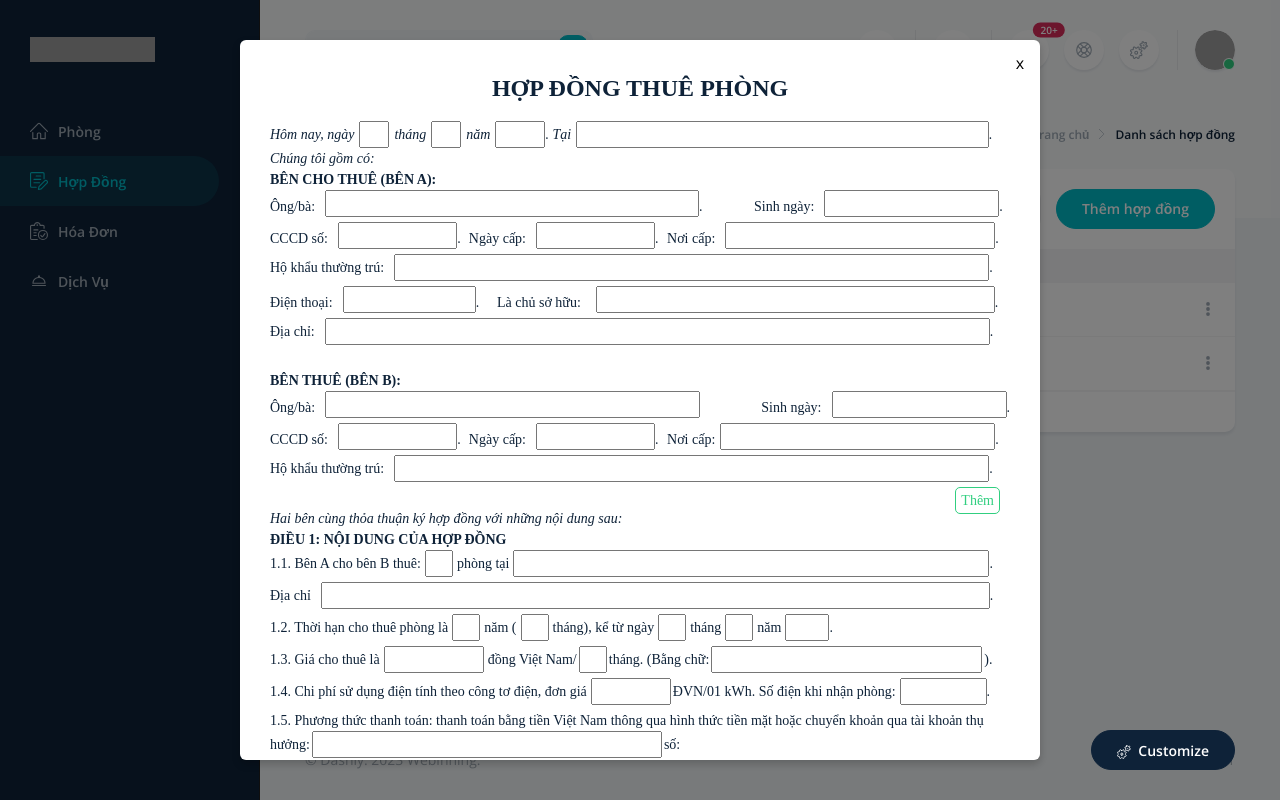
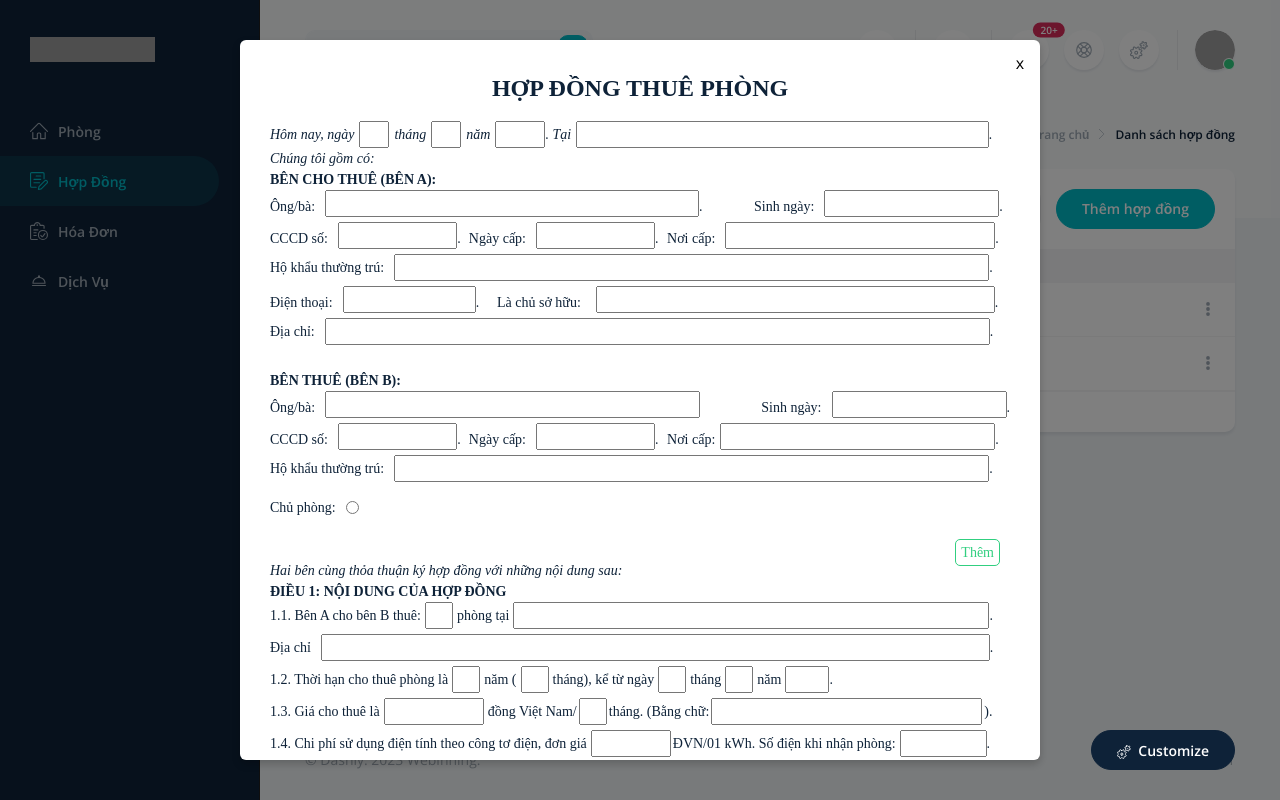
Before and after one commit to lochuung/nhatro-ui, a React (Vite) app: page /contracts in a window 1280 px wide. Both pictures are taken after a click on the button "Thêm hợp đồng". Built offline with nearby package versions, Linux system fonts and the light colour scheme; grey boxes are pictures that could not be loaded.

Commit message:
contract

```diff
--- a/src/pages/contract.jsx
+++ b/src/pages/contract.jsx
@@ -191,6 +191,15 @@ const handleContractChange = (field, value) => {
     }
     handleClose();
   };
+
+  const handleSetOwner = (index) => {
+    const updatedTenants = tenants.map((tenant, i) => ({
+      ...tenant,
+      isOwner: i === index
+    }));
+    setTenants(updatedTenants);
+  };
+
 
   return (
     <div className="container-fluid">
@@ -479,6 +488,16 @@ const handleContractChange = (field, value) => {
                         <span style={{ maxWidth: "595px", marginBottom: "0", marginLeft: "10px" }}>
                           {tenant.address}
                         </span>.
+                        <div style={{ display: "flex", alignItems: "center", marginTop: "10px" }}>
+                        <label style={{ marginRight: "10px" }}>Chủ phòng:</label>
+                        <input
+                          type="radio"
+                          name="owner"
+                          checked={tenant.isOwner}
+                          onChange={() => handleSetOwner(index)}
+                          style={{ marginRight: "5px" }}
+                        />
+                      </div>
                       <br />
                     </div>
                   ))}
@@ -637,7 +656,7 @@ const handleContractChange = (field, value) => {
                   </table>
                   <br />
                   <br />
-                  <button onClick={() => window.print()} style={printButtonStyle}>
+                  <button style={printButtonStyle}>
                     In hợp đồng
                   </button>
 
@@ -821,6 +840,16 @@ const handleContractChange = (field, value) => {
                           onChange={(e) => handleTenantChange(index, "address", e.target.value)}
                           style={{ width: "595px", marginBottom: "5px", marginLeft: "10px" }}
                         />.
+                    <div style={{ display: "flex", alignItems: "center", marginTop: "10px" }}>
+                      <label style={{ marginRight: "10px" }}>Chủ phòng:</label>
+                      <input
+                        type="radio"
+                        name="owner"
+                        checked={tenant.isOwner}
+                        onChange={() => handleSetOwner(index)}
+                        style={{ marginRight: "5px" }}
+                      />
+                    </div>
 
                     {tenants.length > 1 && (
                       <div style={{ position: "relative", marginBottom: "12px"}}>
```
Also changed, not shown: src/pages/rooms.jsx (line endings or trailing spaces).
